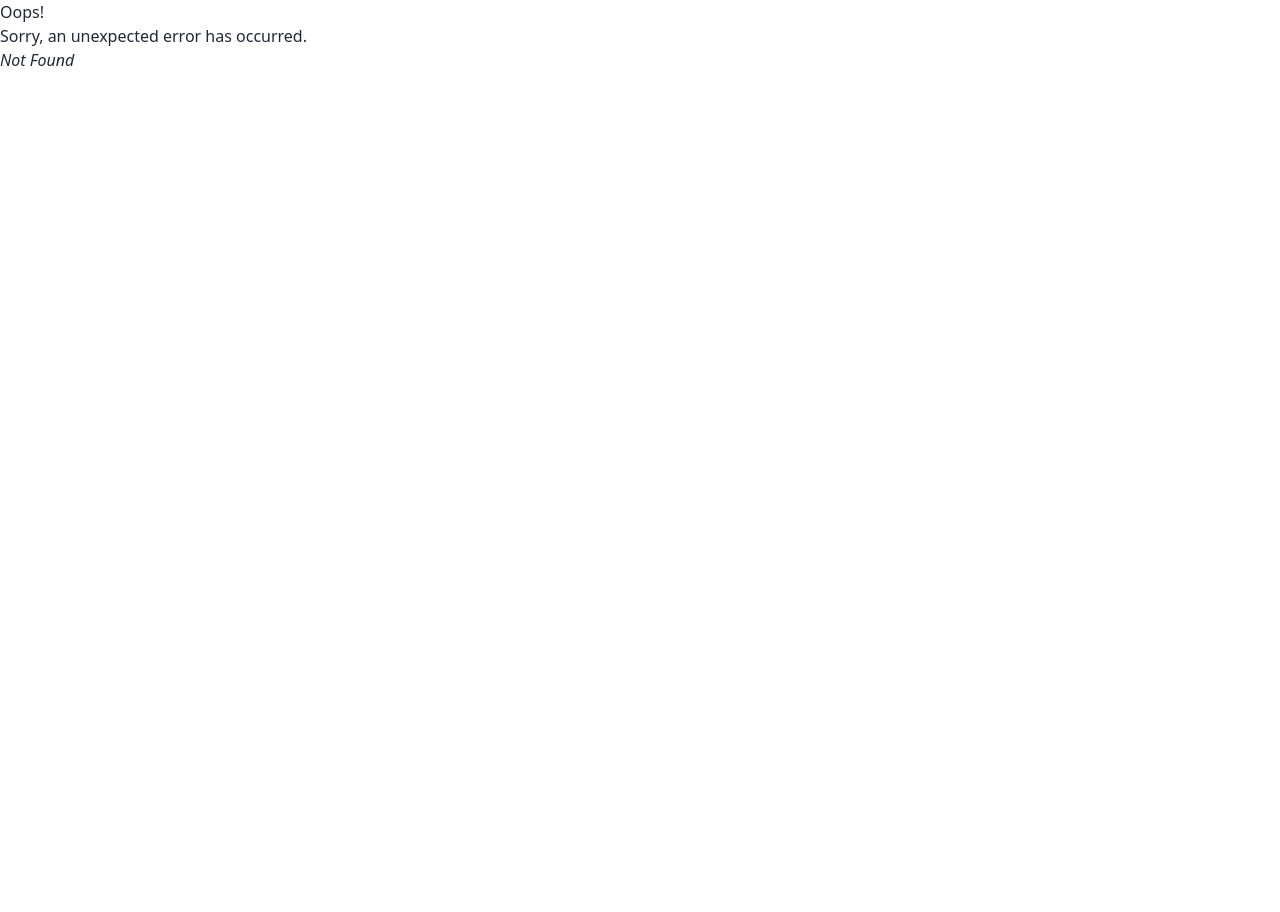
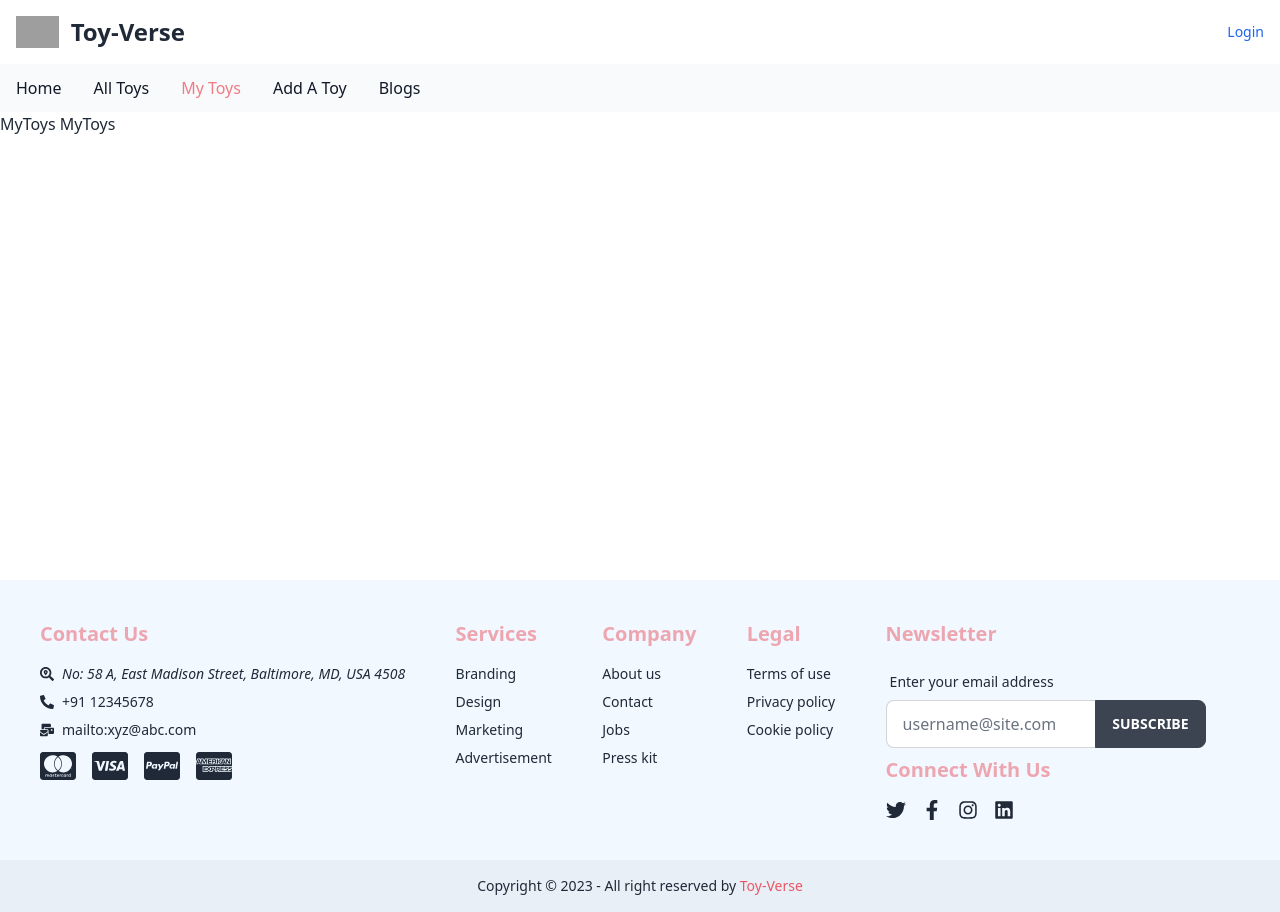
Before and after one commit to sajib9090/toyverse-client, a React (Vite) app: page /my-toys in a window 1280 px wide. Before the commit this address had no page. Before the commit the page ends 800 px from the top, so only its background shows below. Built offline with nearby package versions, Linux system fonts and the light colour scheme; grey boxes are pictures that could not be loaded.

Commit message:
implement footer

```diff
--- a/package.json
+++ b/package.json
@@ -10,6 +10,7 @@
     "preview": "vite preview"
   },
   "dependencies": {
+    "@react-icons/all-files": "^4.1.0",
     "daisyui": "^2.51.6",
     "flowbite": "^1.6.5",
     "flowbite-react": "^0.4.4",
@@ -17,6 +18,7 @@
     "match-sorter": "^6.3.1",
     "react": "^18.2.0",
     "react-dom": "^18.2.0",
+    "react-icons": "^4.8.0",
     "react-router-dom": "^6.11.2",
     "sort-by": "^0.0.2"
   },
--- a/src/Layout/Main.jsx
+++ b/src/Layout/Main.jsx
@@ -1,16 +1,18 @@
-import React from 'react';
-import Navbar from '../pages/Shared/Navbar/Navbar';
-import { Outlet } from 'react-router-dom';
-import Footer from '../pages/Shared/ErrorPage/Footer/Footer';
+import React from "react";
+import Navbar from "../pages/Shared/Navbar/Navbar";
+import { Outlet } from "react-router-dom";
+import Footer from "../pages/Shared/Footer/Footer";
 
 const Main = () => {
-    return (
-        <div>
-            <Navbar/>
-            <Outlet/>
-            <Footer/>
-        </div>
-    );
+  return (
+    <div>
+      <Navbar />
+      <div className="min-h-[calc(100vh-332px)]">
+        <Outlet />
+      </div>
+      <Footer />
+    </div>
+  );
 };
 
 export default Main;
--- /dev/null
+++ b/src/pages/AddAToy/AddAToy.jsx
@@ -0,0 +1,12 @@
+import React from 'react';
+
+const AddAToy = () => {
+    return (
+        <div>
+            AddAToy
+
+        </div>
+    );
+};
+
+export default AddAToy;
--- a/src/pages/Shared/ErrorPage/Footer/Footer.jsx
+++ b/src/pages/AllToys/AllToys.jsx
@@ -1,11 +1,11 @@
 import React from 'react';
 
-const Footer = () => {
+const AllToys = () => {
     return (
         <div>
-            Footer
+            All toys
         </div>
     );
 };
 
-export default Footer;
+export default AllToys;
--- /dev/null
+++ b/src/pages/Blogs/Blogs.jsx
@@ -0,0 +1,11 @@
+import React from 'react';
+
+const Blogs = () => {
+    return (
+        <div>
+            Blogs
+        </div>
+    );
+};
+
+export default Blogs;
--- /dev/null
+++ b/src/pages/MyToys/MyToys.jsx
@@ -0,0 +1,12 @@
+import React from 'react';
+
+const MyToys = () => {
+    return (
+        <div>
+            MyToys
+MyToys
+        </div>
+    );
+};
+
+export default MyToys;
--- /dev/null
+++ b/src/pages/Shared/Footer/Footer.jsx
@@ -0,0 +1,75 @@
+import React from "react";
+import { FaCcMastercard, FaCcVisa, FaCcPaypal, FaCcAmex, FaFacebookF, FaTwitter, FaInstagram, FaLinkedin, FaPhoneAlt, FaMailBulk, FaSearchLocation } from 'react-icons/fa';
+
+const Footer = () => {
+  return (
+    <div>
+      <footer className="footer p-10 bg-[#F1F8FF] text-base-content">
+        <div>
+          <span className="footer-title text-[#eb5662] text-xl capitalize">Contact us</span>
+          <address className="flex items-center"><FaSearchLocation className="mr-2"></FaSearchLocation> No: 58 A, East Madison Street, Baltimore, MD, USA 4508</address>
+          <a className="flex items-center" href="tel:+9112345678"> <FaPhoneAlt className="mr-2"></FaPhoneAlt> +91 12345678</a>
+          <a className="flex items-center" href="mailto:xyz@abc.com"><FaMailBulk className="mr-2"></FaMailBulk> mailto:xyz@abc.com</a>
+          <div className="flex items-center space-x-4 text-4xl">
+            <p><FaCcMastercard className="hover:scale-125 duration-500"></FaCcMastercard></p>
+            <p><FaCcVisa className="hover:scale-125 duration-500"></FaCcVisa></p>
+            <p><FaCcPaypal className="hover:scale-125 duration-500"></FaCcPaypal></p>
+            <p><FaCcAmex className="hover:scale-125 duration-500"></FaCcAmex></p>
+          </div>
+        </div>
+        <div>
+          <span className="footer-title text-[#eb5662] text-xl capitalize">Services</span>
+          <a className="link link-hover">Branding</a>
+          <a className="link link-hover">Design</a>
+          <a className="link link-hover">Marketing</a>
+          <a className="link link-hover">Advertisement</a>
+        </div>
+        <div>
+          <span className="footer-title text-[#eb5662] text-xl capitalize">Company</span>
+          <a className="link link-hover">About us</a>
+          <a className="link link-hover">Contact</a>
+          <a className="link link-hover">Jobs</a>
+          <a className="link link-hover">Press kit</a>
+        </div>
+        <div>
+          <span className="footer-title text-[#eb5662] text-xl capitalize">Legal</span>
+          <a className="link link-hover">Terms of use</a>
+          <a className="link link-hover">Privacy policy</a>
+          <a className="link link-hover">Cookie policy</a>
+        </div>
+        <div>
+          <span className="footer-title text-[#eb5662] text-xl capitalize">Newsletter</span>
+          <div className="form-control w-80">
+            <label className="label">
+              <span className="label-text">Enter your email address</span>
+            </label>
+            <div className="relative">
+              <input
+                type="text"
+                placeholder="username@site.com"
+                className="input input-bordered w-full pr-16"
+              />
+              <button className="btn hover:outline-none hover:bg-[#eb5662] absolute top-0 right-0 rounded-l-none">
+                Subscribe
+              </button>
+            </div>
+          </div>
+          <span className="footer-title text-[#eb5662] text-xl capitalize">Connect with us</span>
+          <div className="flex items-center space-x-4 text-xl">
+          <p><FaTwitter className="hover:scale-125 hover:text-[#eb5662] duration-500"></FaTwitter></p>
+          <p><FaFacebookF className="hover:scale-125 hover:text-[#eb5662] duration-500"></FaFacebookF></p>
+          <p><FaInstagram className="hover:scale-125 hover:text-[#eb5662] duration-500"></FaInstagram></p>
+          <p><FaLinkedin className="hover:scale-125 hover:text-[#eb5662] duration-500"></FaLinkedin></p>
+          </div>
+        </div>
+      </footer>
+      <footer className="footer footer-center p-4 bg-[#E8EFF6] text-base-content">
+        <div>
+          <p>Copyright © 2023 - All right reserved by <span className="text-[#eb5662]">Toy-Verse</span></p>
+        </div>
+      </footer>
+    </div>
+  );
+};
+
+export default Footer;
--- a/src/pages/Shared/Navbar/Navbar.jsx
+++ b/src/pages/Shared/Navbar/Navbar.jsx
@@ -21,7 +21,7 @@ const Navbar = () => {
 <nav className="bg-gray-50 dark:bg-gray-700">
     <div className="max-w-screen-xl px-4 py-3 mx-auto">
         <div className="flex items-center">
-            <ul className="flex flex-row font-medium mt-0 mr-6 space-x-8 text-sm">
+            <ul className="flex flex-row font-medium mt-0 mr-6 space-x-8 text-base">
                 <NavLink to='/' className={({ isActive }) =>
                       isActive
                         ? "text-[#EF7B84] dark:text-white hover:underline cursor-pointer"
```
Also changed, not shown: src/Routes/Routes.jsx (+20 -0 lines), 1 other file (tests, documents, lock files or other folders).
